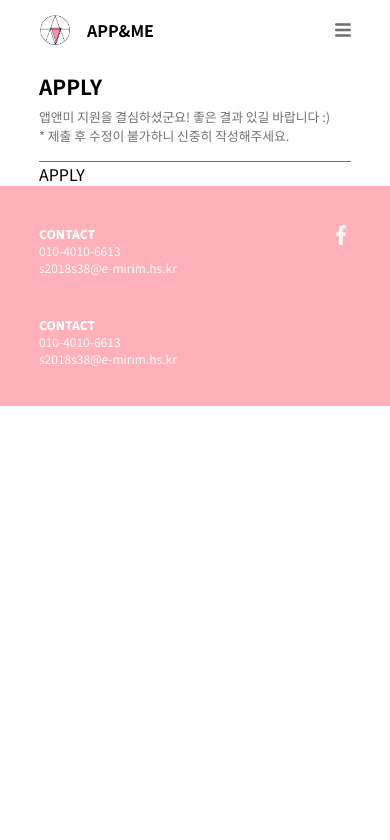
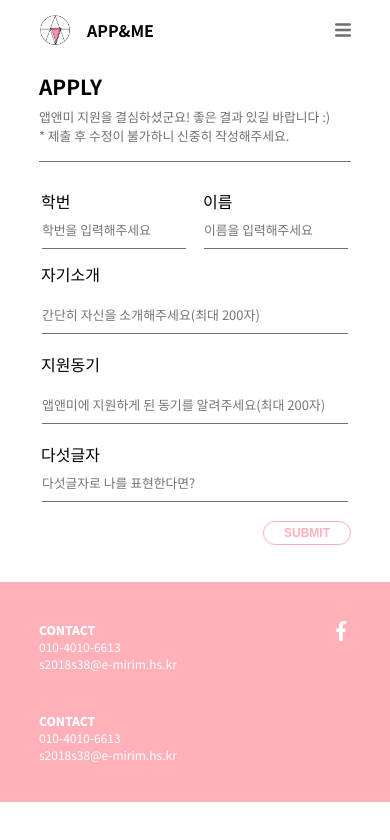
Before and after one commit to Sookhee/AppandMe-Website2020, a React (Create React App) app in the folder client/: page /apply in a window 390 px wide. Shown: the top 840 px of the page. Built offline with nearby package versions, Linux system fonts and the light colour scheme.

Commit message:
반응형 Apply 완성

```diff
--- a/client/src/component/Apply.js
+++ b/client/src/component/Apply.js
@@ -1,4 +1,5 @@
 import React from 'react';
+import '../style/Apply.scss';
 import Titlebar from './Titlebar';
 
 const Apply = () => {
@@ -10,7 +11,40 @@ const Apply = () => {
                     note1={"앱앤미 지원을 결심하셨군요! 좋은 결과 있길 바랍니다 :)"}
                     note2={"* 제출 후 수정이 불가하니 신중히 작성해주세요."
                 }/>
-                APPLY
+
+                <form className="apply-form">
+                    <table>
+                        <tr>
+                            <td>학번</td>
+                            <td className="temp"></td>
+                            <td>이름</td>
+                        </tr>
+                        <tr>
+                            <td><input type="number" name="sid" placeholder="학번을 입력해주세요"/></td>
+                            <td className="temp"></td>
+                            <td><input type="text" name="name" placeholder="이름을 입력해주세요"/></td>
+                        </tr>
+                        <tr>
+                            <td colSpan="3">자기소개</td>
+                        </tr>
+                        <tr>
+                            <td colSpan="3"><textarea name="q1" placeholder="간단히 자신을 소개해주세요(최대 200자)"></textarea></td>
+                        </tr>
+                        <tr>
+                            <td colSpan="3">지원동기</td>
+                        </tr>
+                        <tr>
+                            <td colSpan="3"><textarea name="q2" placeholder="앱앤미에 지원하게 된 동기를 알려주세요(최대 200자)"></textarea></td>
+                        </tr>
+                        <tr>
+                            <td colSpan="3">다섯글자</td>
+                        </tr>
+                        <tr>
+                            <td colSpan="3"><input type="text" name="q3" placeholder="다섯글자로 나를 표현한다면?"/></td>
+                        </tr>
+                    </table>
+                    <button type="submit" className="btn btn-pink fw-bold">SUBMIT</button>
+                </form>
             </div>
         </div>
     );
--- a/client/src/style/Apply.scss
+++ b/client/src/style/Apply.scss
@@ -1,16 +1,95 @@
 // All
+.apply{
+    input, textarea{
+        border: none;
+        border-bottom: 1px solid #707070;
+    }
+    input[type="number"]::-webkit-outer-spin-button,
+    input[type="number"]::-webkit-inner-spin-button {
+        -webkit-appearance: none;
+        margin: 0;
+    }
 
+    table{
+        width: 100%;
+        td{input, textarea{width: 100%;}}
+    }
+    form{display: flex; justify-content: flex-end; flex-wrap: wrap;}
+}
 // Desktop, Labtop
 @media (min-width: 1025px) {
-
+    .temp{width: 50px;}
+    button{margin-bottom: 12%;}
+    table{
+        margin: 5% 0;
+        tr:nth-child(odd){
+            font-size: 1.4em;
+            td{padding: 30px 0 0;}
+        }
+        input{
+            height: 40px;
+            line-height: 40px;
+            margin-top: 16px;
+            padding-bottom: 10px;
+            font-size: 1.02em;
+        }
+        textarea{
+            height: 40px;
+            margin-top: 16px;
+            font-size: 1.02em;
+            &::placeholder{font-size: 1.02em;}
+        }
+    }
 }
 
 // Tablet
 @media (min-width: 481px) and (max-width: 1024px) {
-
+    .temp{width: 30px;}
+    button{margin-bottom: 12%;}
+    table{
+        margin: 5% 0;
+        tr:nth-child(odd){
+            font-size: 1.3em;
+            td{padding: 30px 0 0;}
+        }
+        input{
+            height: 30px;
+            line-height: 30px;
+            margin-top: 12px;
+            padding-bottom: 8px;
+            font-size: 1em;
+        }
+        textarea{
+            height: 30px;
+            margin-top: 16px;
+            font-size: 1em;
+            &::placeholder{font-size: 1em;}
+        }
+    }
 }
 
 // Mobile
 @media (max-width: 480px) {
+    .temp{width: 10px;}
+    button{margin-bottom: 12%;}
+    table{
+        margin: 5% 0;
+        tr:nth-child(odd){
+            font-size: 1em;
+            td{padding: 10px 0 0;}
+        }
+        input{
+            height: 28px;
+            line-height: 28px;
+            padding-bottom: 4px;
+            font-size: 0.8em;
+        }
+        textarea{
+            height: 28px;
+            margin-top: 16px;
+            font-size: 0.9em;
+            &::placeholder{font-size: 0.9em;}
+        }
+    }
 
 }
--- a/client/src/style/utils.css
+++ b/client/src/style/utils.css
@@ -1,5 +1,5 @@
 /* Reset */
-html, body, span, p, div, h1, h2, h3, h4, h5, h6{
+html, body, span, p, div, h1, h2, h3, h4, h5, h6, table, input, textarea{
     margin: 0;
     padding: 0;
     border: 0;
@@ -11,8 +11,8 @@ a, a:visited, a:hover, a:active{
     color: #000;
     text-decoration: none;
 }
-
-input:focus, button:focus{
+textarea{ resize: none;}
+input:focus, button:focus, textarea:focus{
     outline: none;
 }
 
@@ -72,6 +72,7 @@ input:focus, button:focus{
 .btn-pink{
     color: #ffb0b8;
     border-color: #ffb0b8;
+    background-color: #ffffff;
 }
 
 .btn-white{
```
